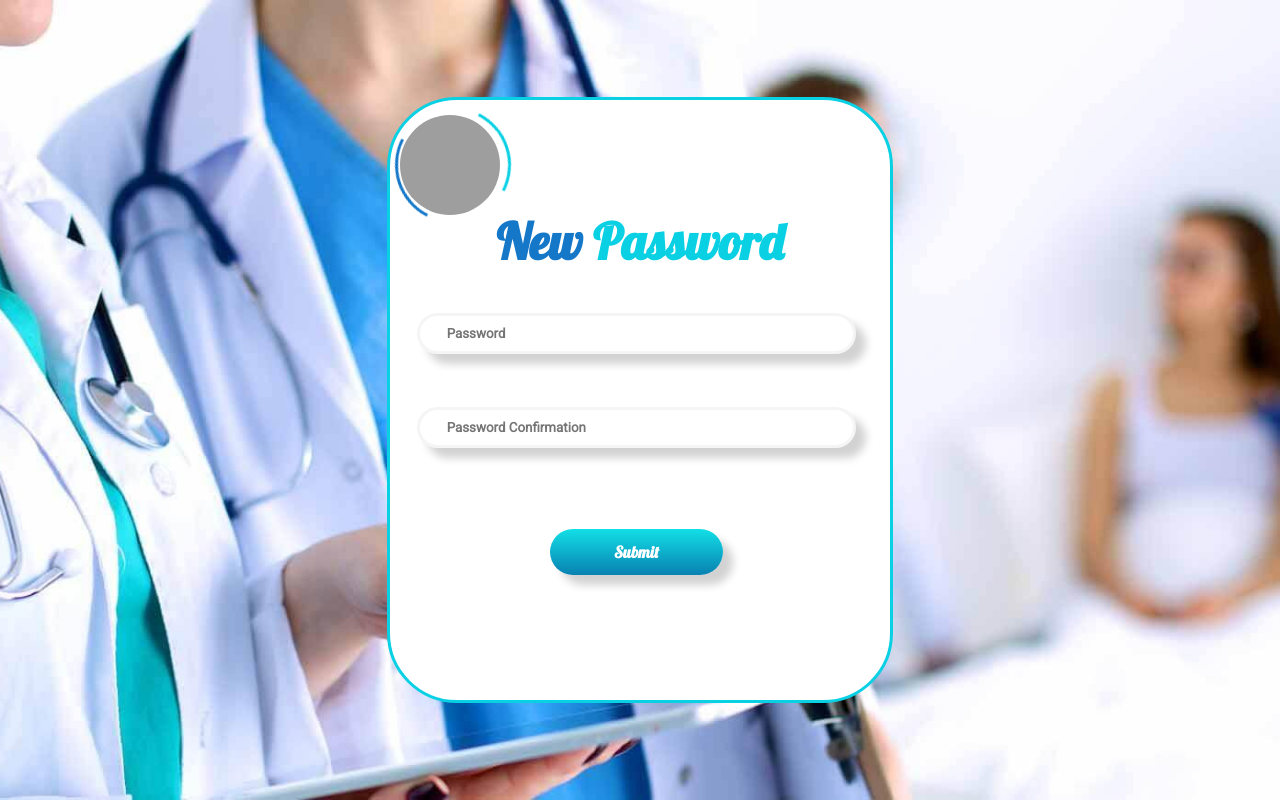
After one commit to MoWafy001/Detection-of-Heart-Diseases, a Flask app: template templates/Forgot_password.html in a window 1280 px wide. The commit adds this page. Run offline with Flask 2, Linux system fonts and the light colour scheme; the template is opened without the code that fills it, so the values that code supplies are empty; grey boxes are pictures that could not be loaded.

Commit message:
forgot password added

```diff
--- a/app.py
+++ b/app.py
@@ -1,14 +1,94 @@
-from os import error
+from dotenv import load_dotenv
+load_dotenv()
+
+from os import abort, error
 from models import db, User, app
-from flask import request, redirect, url_for, render_template, session
+from flask import request, redirect, url_for, render_template, session, abort
 import datetime
 import os
+from flask_mail import Mail, Message
+import jwt
 
 app.secret_key = b'#ZRfeuPY^+f]1P|'
+
+sender_mail = os.getenv('MAIL_USERNAME')
+forgot_password_secret = os.getenv('forgot_password_secret')
+
+app.config['MAIL_SERVER'] = 'smtp.gmail.com'
+app.config['MAIL_PORT'] = 465
+app.config['MAIL_USERNAME'] = sender_mail
+app.config['MAIL_PASSWORD'] = os.getenv('MAIL_PASSWORD')
+app.config['MAIL_USE_TLS'] = False
+app.config['MAIL_USE_SSL'] = True
+
+mail = Mail(app)
+
+
+@app.post("/sendForgotEmail")
+def email():
+    email = request.json.get("email")
+    if email is None:
+        abort(400)
+
+    user = User.query.filter(User.email == email).first()
+    if user is None:
+        abort(404)
+
+    encoded_jwt = jwt.encode({"user_id": user.id},
+                             forgot_password_secret, algorithm="HS256")
+
+    print(encoded_jwt, request.host_url, request.host)
+
+    msg = Message('Reset password',
+                  sender=sender_mail, recipients=[email])
+    msg.body = f"""
+        Hey {user.first_name},
+        Here is a link to reset your password
+
+        {request.host_url}resetpassword/{encoded_jwt}
+    """
+    # print(msg.body)
+    mail.send(msg)
+    return "Message sent!"
+
+
+@app.get("/resetpassword/<token>")
+def resetPassword(token):
+
+    newPassword = request.args.get('new-password')
+
+    try:
+        user_id = jwt.decode(token, forgot_password_secret,
+                             algorithms=["HS256"])['user_id']
+        print(user_id)
+    except Exception as e:
+        print(str(e))
+        return "invalid link"
+
+    try:
+        user = User.query.get(user_id)
+        if user is None:
+            raise "error"
+    except Exception as e:
+        print(str(e))
+        return "could find the user"
+
+    if newPassword is None:
+        return render_template("Forgot_password.html")
+
+    try:
+        user.password = newPassword
+        db.session.commit()
+    except Exception as e:
+        print(str(e))
+
+    return redirect(url_for("signin", msg="password reset successfully!"))
+
 
 @app.route("/")
 def index():
     return redirect("/signup")
+
 
 @app.route("/signup", methods=['GET', 'POST'])
 def signup():
@@ -67,7 +147,8 @@ def signin():
         if None in [email, password]:
             return redirect(url_for('signin', msg="fields missing"))
 
-        user = User.query.filter(User.email == email, User.password == password).first()
+        user = User.query.filter(
+            User.email == email, User.password == password).first()
 
         if user is None:
             return redirect(url_for('signin', msg="Invalid credentials"))
@@ -79,4 +160,4 @@ def signin():
 
 
 if __name__ == "__main__":
-    app.run(port=os.getenv("PORT",5000))
+    app.run(debug=True, port=os.getenv("PORT", 5000))
--- a/models.py
+++ b/models.py
@@ -1,9 +1,10 @@
 from enum import unique
 from flask import Flask
 from flask_sqlalchemy import SQLAlchemy
+import os
 
-app = Flask(__name__)
-app.config["SQLALCHEMY_DATABASE_URI"] = "postgresql://puuwbudoimhane:ff2b9248fb02a7500c039189ce92a859ee5f474d4afb3d0364e427d0a08ac464@ec2-34-237-46-61.compute-1.amazonaws.com:5432/d60872u5562qh3"
+app = Flask("heart")
+app.config["SQLALCHEMY_DATABASE_URI"] = os.getenv('SQLALCHEMY_DATABASE_URI')
 app.config['SQLALCHEMY_TRACK_MODIFICATIONS'] = False
 db = SQLAlchemy(app)
 
--- /dev/null
+++ b/static/css/Forgot_password.css
@@ -0,0 +1,137 @@
+body {
+    padding: 0;
+    margin: 0;
+    background-size: cover;
+    background-repeat: no-repeat;
+    background-position: 50% 0%;
+    background-attachment: fixed;
+}
+form{
+    position: absolute;
+    top: 50%;
+    left: 50%;
+    transform: translate(-50%, -50%);
+    width: 500px;
+    height: 600px;
+    background-color: #fff;
+    border: 3px solid #09D0E3;
+    border-radius: 70px;
+}
+img {
+    position: absolute;
+    width: 100px;
+    height: 100px;
+    border-radius: 50%;
+    top: 15px;
+    left: 10px;
+
+}
+#img {
+    position: absolute;
+    top: 7px;
+    left: 5px;
+    width: 110px;
+    height: 110px;
+    border-radius: 50%;
+    border: 3px solid #09D0E3;
+    border-left-color: transparent;
+    border-right-color: transparent;
+    border-bottom-color: #1477C8;
+    animation-name: spin;
+    animation-duration: 3s;
+    animation-iteration-count: infinite;
+    animation-timing-function: linear;
+}
+@keyframes spin {
+    0% {
+        transform: rotate(0deg);
+    }
+    100% {
+        transform: rotate(360deg);
+    }
+}
+h2 {
+    font-family: 'Lobster', sans-serif;
+    text-align: center;
+    margin: 110px 0 10px 0;
+    color: #1477C8;
+    font-size: 50px;
+}
+span {
+    color: #09D0E3;
+}
+.box {
+    position: absolute;
+    margin: 0;
+    top: 100px;
+}
+
+
+.password1, .password2 {
+    color: #1477C8;
+    width: 28.5em;
+    margin-top: 1.5em;
+    padding-top: 10px;
+    border-radius: 5em;
+    padding-left: 2em;
+    padding-right: 2em;
+    padding-bottom: 10px;
+    font-family:'Roboto', sans-serif ;
+    border: solid whitesmoke;
+    font-weight: bold;
+    box-shadow: 10px 10px 8px #d3d2d2;
+}
+.password1 {
+    position: absolute;
+    top: 7em;
+    left: 90%;
+}
+.password2 {
+    position: absolute;
+    top: 14em;
+    left: 90%;
+}
+.text {
+    padding-left: 30px;
+}
+
+.signUp1 {
+    position: absolute;
+    bottom: -375px;
+    left: 160px;
+    font-family: 'Lobster', sans-serif;
+    font-weight: bold;
+    font-size: 1em;
+    border-radius:2em;
+    padding-left: 4em;
+    padding-right: 4em;
+    padding-top: .8em;
+    padding-bottom: .8em;
+    color: white;
+    background: linear-gradient(to bottom, rgb(18, 223, 230), rgb(8, 129, 177));
+    border: whitesmoke;
+    box-shadow: 10px 10px 8px #d3d2d2 ;
+}
+.signUp1:hover {
+    background: linear-gradient(to bottom, #1477C8, #09D0E3);
+}
+#log {
+    color: #fff;
+    text-decoration: none;
+}
+
+
+.password1:focus, .password2:focus {
+    outline: 2px solid #1477C8;
+}
+.in{
+    text-decoration: none;
+    color:rgb(13, 173, 236) ;
+}
+.log {
+    font-weight: bold;
+    position: absolute;
+    bottom: -71%;
+    left: 28%;
+
+}
--- /dev/null
+++ b/templates/Forgot_password.html
@@ -0,0 +1,49 @@
+<!DOCTYPE html>
+<html lang="en">
+
+<head>
+    <meta charset="UTF-8">
+    <meta http-equiv="X-UA-Compatible" content="IE=edge">
+    <meta name="viewport" content="width=device-width, initial-scale=1.0">
+    <title>DHD</title>
+    <link rel="stylesheet" href="/static/css/Forgot_password.css">
+    <link rel="preconnect" href="https://fonts.googleapis.com">
+    <link rel="preconnect" href="https://fonts.gstatic.com" crossorigin>
+    <link href="https://fonts.googleapis.com/css2?family=Lobster&family=Roboto&display=swap" rel="stylesheet">
+</head>
+
+<body style="background-image: url(/static/img/background.jpg);">
+    <div id="animation"></div>
+    <form action="#" method="GET" class="container">
+        <div id="img"></div>
+        <img src="/static/img/Logo.png" alt="user">
+        <h2>New <span>Password</span></h2>
+        <div class="box">
+            <div class="text">
+                <input name="new-password" class="password1" type="password" placeholder="Password" id="password" required>
+                <input class="password2" type="password" placeholder="Password Confirmation" id="confirm_password"
+                    required>
+            </div>
+            <div class="signUp">
+                <button class="signUp1"><a href="#" id="log">Submit</a>
+            </div>
+        </div>
+    </form>
+    <script>
+        var password = document.getElementById("password")
+            , confirm_password = document.getElementById("confirm_password");
+
+        function validatePassword() {
+            if (password.value != confirm_password.value) {
+                confirm_password.setCustomValidity("Passwords Don't Match");
+            } else {
+                confirm_password.setCustomValidity('');
+            }
+        }
+
+        password.onchange = validatePassword;
+        confirm_password.onkeyup = validatePassword;
+    </script>
+</body>
+
+</html>
```
Also changed, not shown: templates/DHD_Log_in.html (+37 -3 lines), 1 other file.
